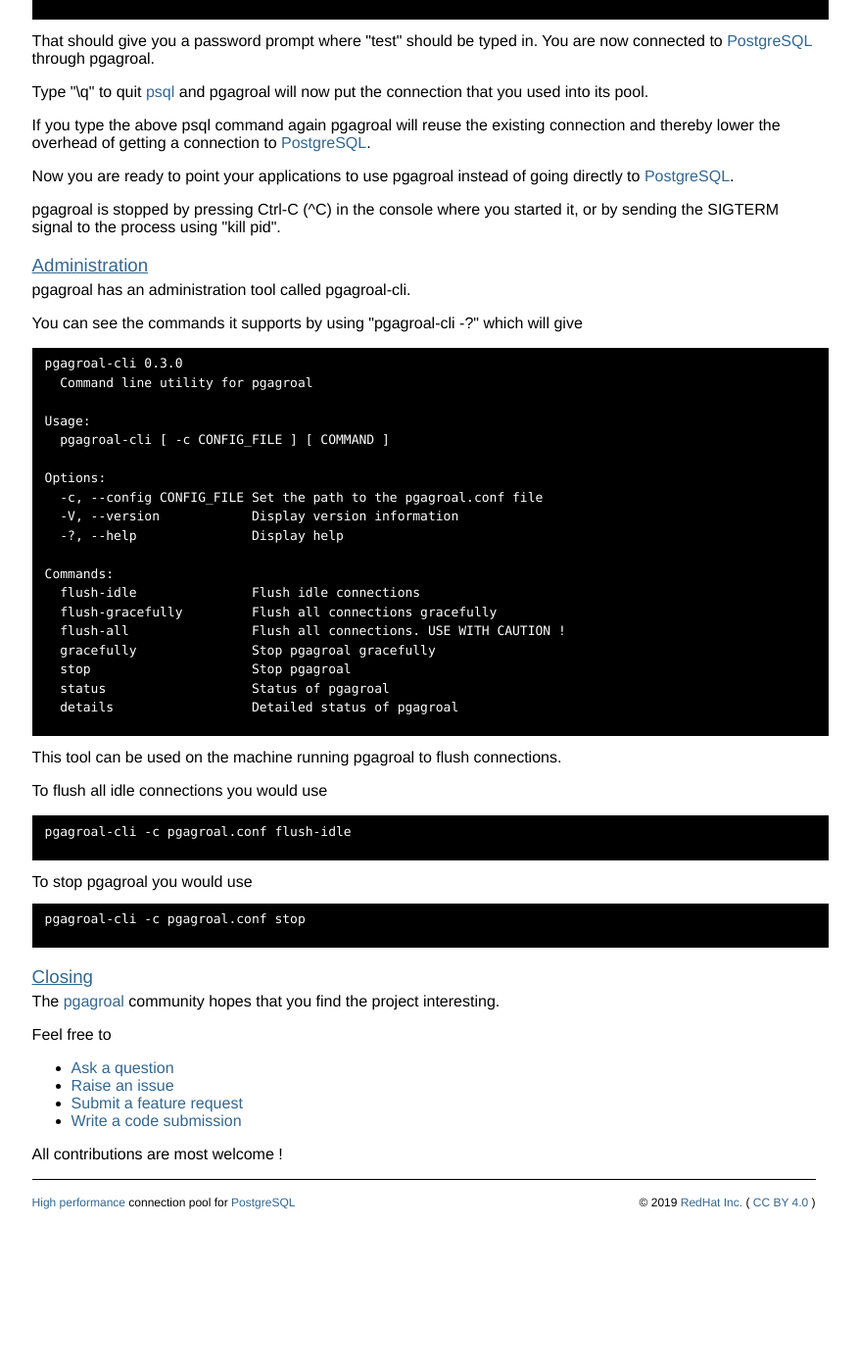
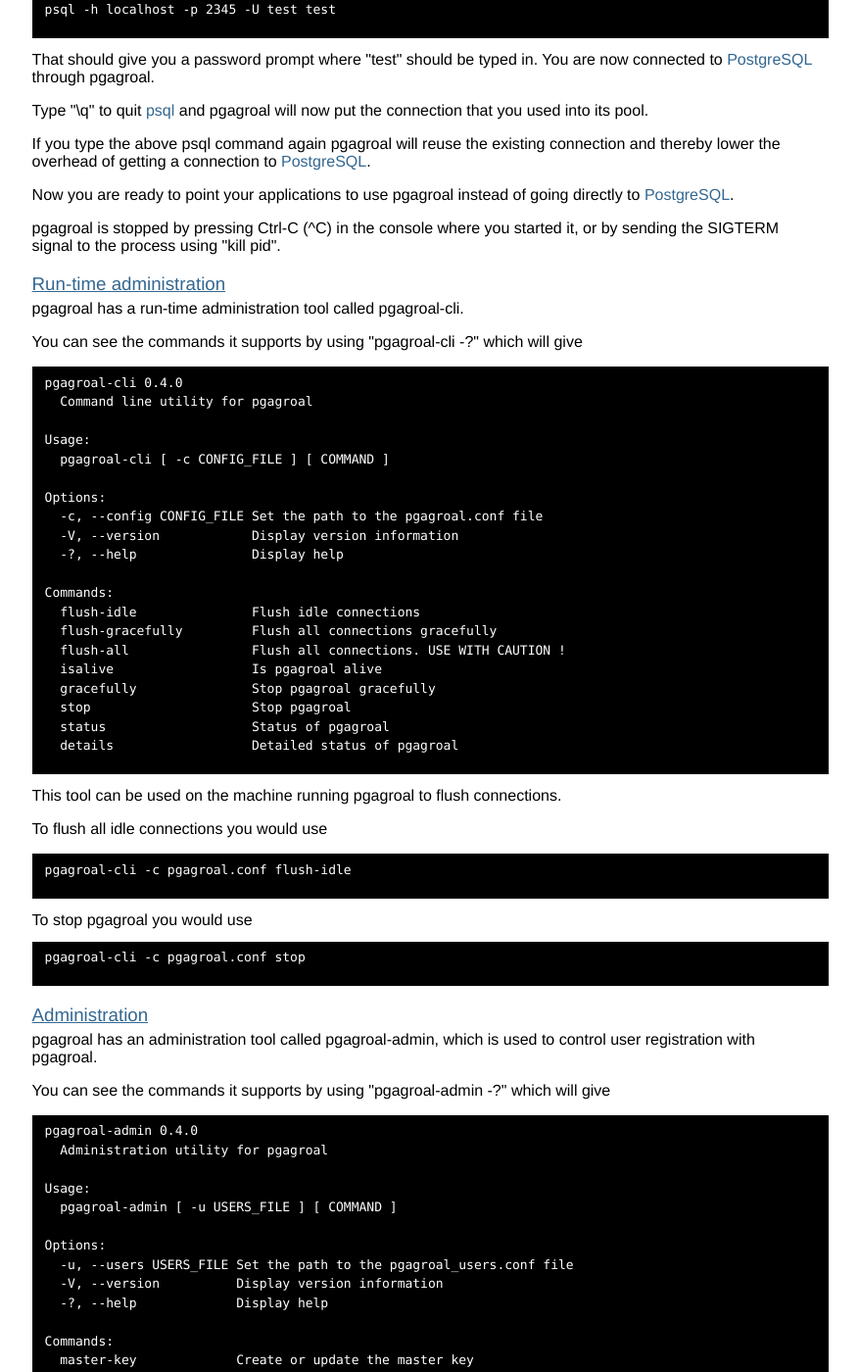
Before and after one commit to agroal/pgagroal, a Jekyll site: the page built from gettingstarted.html, in a window 1280 px wide and 1400 px high, scrolled down 1535 px. Shown: the whole window at 98% size, without its empty margins (219-1096 px from the left). Built offline with Jekyll 4.4.1, drawn with Linux system fonts in a browser that asks for light colours; some web fonts are replaced; before the commit the page ends 2769 px from its top, so only the background shows below that; some of the changed text lies outside the part shown.

Commit message:
pgagroal 0.4.0

```diff
--- a/_data/releases.yml
+++ b/_data/releases.yml
@@ -10,3 +10,6 @@
 - name: pgagroal 0.3.0
   date: 2019-10-08
   announce: release/announcement/2019/10/08/pgagroal-0.3.0.html
+- name: pgagroal 0.4.0
+  date: 2020-01-07
+  announce: release/announcement/2020/01/07/pgagroal-0.4.0.html
--- a/about.html
+++ b/about.html
@@ -16,10 +16,12 @@
       <li><a href="performance.html">High performance</a></li>
       <li>Connection pool</li>
       <li>Limit connections for users and databases</li>
+      <li>Prefill support</li>
       <li>Remove idle connections</li>
       <li>Connection validation</li>
       <li>Graceful / fast shutdown</li>
       <li>Daemon support</li>
+      <li>User vault</li>
     </ul>
 
     <h2>Overview</h2>
--- a/gettingstarted.html
+++ b/gettingstarted.html
@@ -16,7 +16,7 @@
     using "pgagroal -?". You should see
 
     <pre>
-pgagroal 0.3.0
+pgagroal 0.4.0
   High-performance connection pool for PostgreSQL
 
 Usage:
@@ -26,6 +26,7 @@
   -c, --config CONFIG_FILE      Set the path to the pgagroal.conf file
   -a, --hba HBA_CONFIG_FILE     Set the path to the pgagroal_hba.conf file
   -l, --limit LIMIT_CONFIG_FILE Set the path to the pgagroal_databases.conf file
+  -u, --users USERS_FILE        Set the path to the pgagroal_users.conf file
   -d, --daemon                  Run as a daemon
   -V, --version                 Display version information
   -?, --help                    Display help
@@ -125,14 +126,14 @@
     pgagroal is stopped by pressing Ctrl-C (^C) in the console where you started it, or by sending
     the SIGTERM signal to the process using "kill pid".
 
-    <h3>Administration</h3>
+    <h3>Run-time administration</h3>
 
-    pgagroal has an administration tool called pgagroal-cli.
+    pgagroal has a run-time administration tool called pgagroal-cli.
     <p/>
     You can see the commands it supports by using "pgagroal-cli -?" which will give
 
     <pre>
-pgagroal-cli 0.3.0
+pgagroal-cli 0.4.0
   Command line utility for pgagroal
 
 Usage:
@@ -147,6 +148,7 @@
   flush-idle               Flush idle connections
   flush-gracefully         Flush all connections gracefully
   flush-all                Flush all connections. USE WITH CAUTION !
+  isalive                  Is pgagroal alive
   gracefully               Stop pgagroal gracefully
   stop                     Stop pgagroal
   status                   Status of pgagroal
@@ -167,6 +169,58 @@
 pgagroal-cli -c pgagroal.conf stop
     </pre>
 
+    <h3>Administration</h3>
+
+    pgagroal has an administration tool called pgagroal-admin, which is used to control user
+    registration with pgagroal.
+    <p/>
+    You can see the commands it supports by using "pgagroal-admin -?" which will give
+
+    <pre>
+pgagroal-admin 0.4.0
+  Administration utility for pgagroal
+
+Usage:
+  pgagroal-admin [ -u USERS_FILE ] [ COMMAND ]
+
+Options:
+  -u, --users USERS_FILE Set the path to the pgagroal_users.conf file
+  -V, --version          Display version information
+  -?, --help             Display help
+
+Commands:
+  master-key             Create or update the master key
+  add-user               Add a user
+  update-user            Update a user
+  remove-user            Remove a user
+  list-users             List all users
+    </pre>
+
+    In order to set the master key for all users use
+
+    <pre>
+pgagroal-admin master-key
+    </pre>
+
+    The master key must have the following properties
+
+    <ul>
+      <li>At least 8 characters long</li>
+      <li>Use at least 1 upper case letter (A, B, C, ...)</li>
+      <li>Use at least 1 lower case letter (a, b, c, ...)</li>
+      <li>Use at least 1 number  (1, 2, 3, ...)</li>
+      <li>Use at least 1 special character (!, @, #, ...)</li>
+    </ul>
+
+    in order to be considered valid.
+    <p/>
+
+    Then use the other commands to add, update, remove or list the current user names, f.ex.
+
+    <pre>
+pgagroal-admin -u pgagroal_users.conf add-user
+    </pre>
+
     <h3>Closing</h3>
 
     The <a href="https://github.com/agroal/pgagroal">pgagroal</a> community hopes that you find
```
Also changed, not shown: _posts/2020-01-07-pgagroal-0.4.0.md (added, +25 -0 lines), configuration.html (+24 -3 lines).
